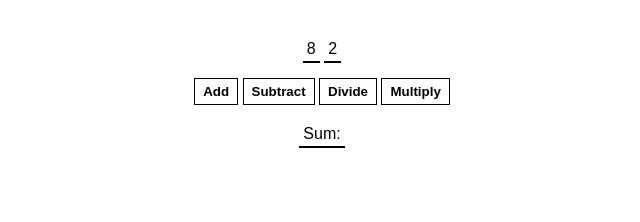
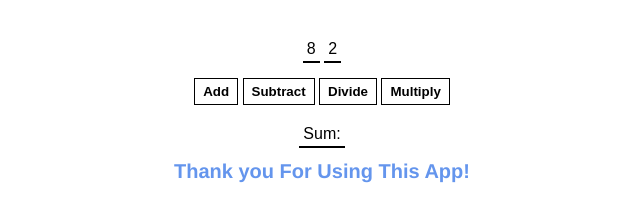
Before and after one commit to Harshith852/jsapp, a plain HTML site: page index.html in a window 1280 px wide. Shown: the whole page, without its empty margins (318-958 px from the left). Drawn offline with Linux system fonts and the light colour scheme.

Commit message:
Added Thank you note

```diff
--- a/index.css
+++ b/index.css
@@ -19,3 +19,9 @@ button {
     cursor: pointer;
     padding: 5px 8px;
 }
+h2{
+    font-family: Helvetica, sans-serif;
+    font-size: 20px;
+    font-weight: bold;
+    color:cornflowerblue;
+}
--- a/index.html
+++ b/index.html
@@ -13,6 +13,8 @@
         <button onclick="mul()">Multiply</button>
         <br>
         <span id="sum-el">Sum: </span>
+        <br>
+        <h2>Thank you For Using This App!</h2>
         <script src="index.js"></script>
     </body>
 </html>
```
